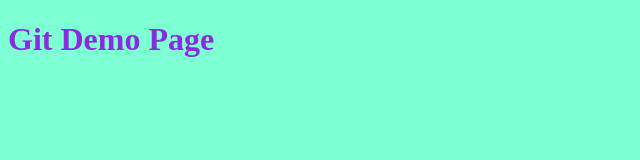
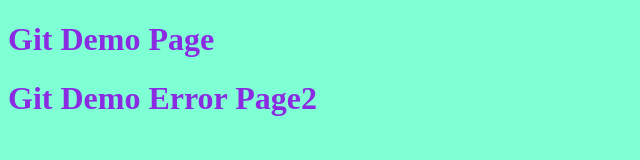
Before and after one commit to ryu-juanito/repositry, a plain HTML site: page index.html in a window 1280 px wide. Shown: the whole page, without its empty margins (0-640 px from the left). Drawn offline with Linux system fonts and the light colour scheme.

Commit message:
this is from main

```diff
--- a/index.html
+++ b/index.html
@@ -6,6 +6,7 @@
     <link rel="stylesheet" href="styles.css">
 </head>
 <body>
-<h1> Git Demo Page</h1>
+<h1>Git Demo Page</h1>
+<h1>Git Demo Error Page2</h1>
 </body>
 </html>
```
